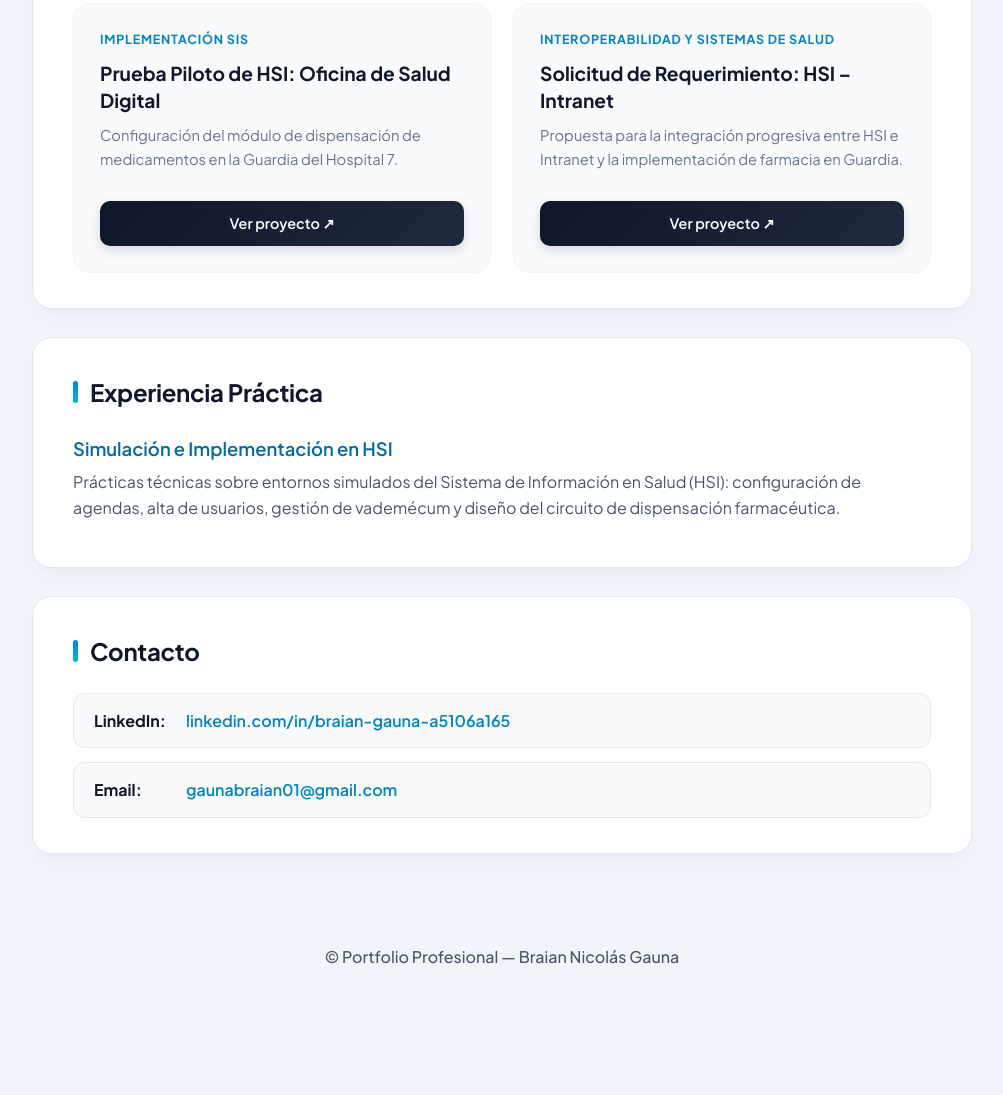
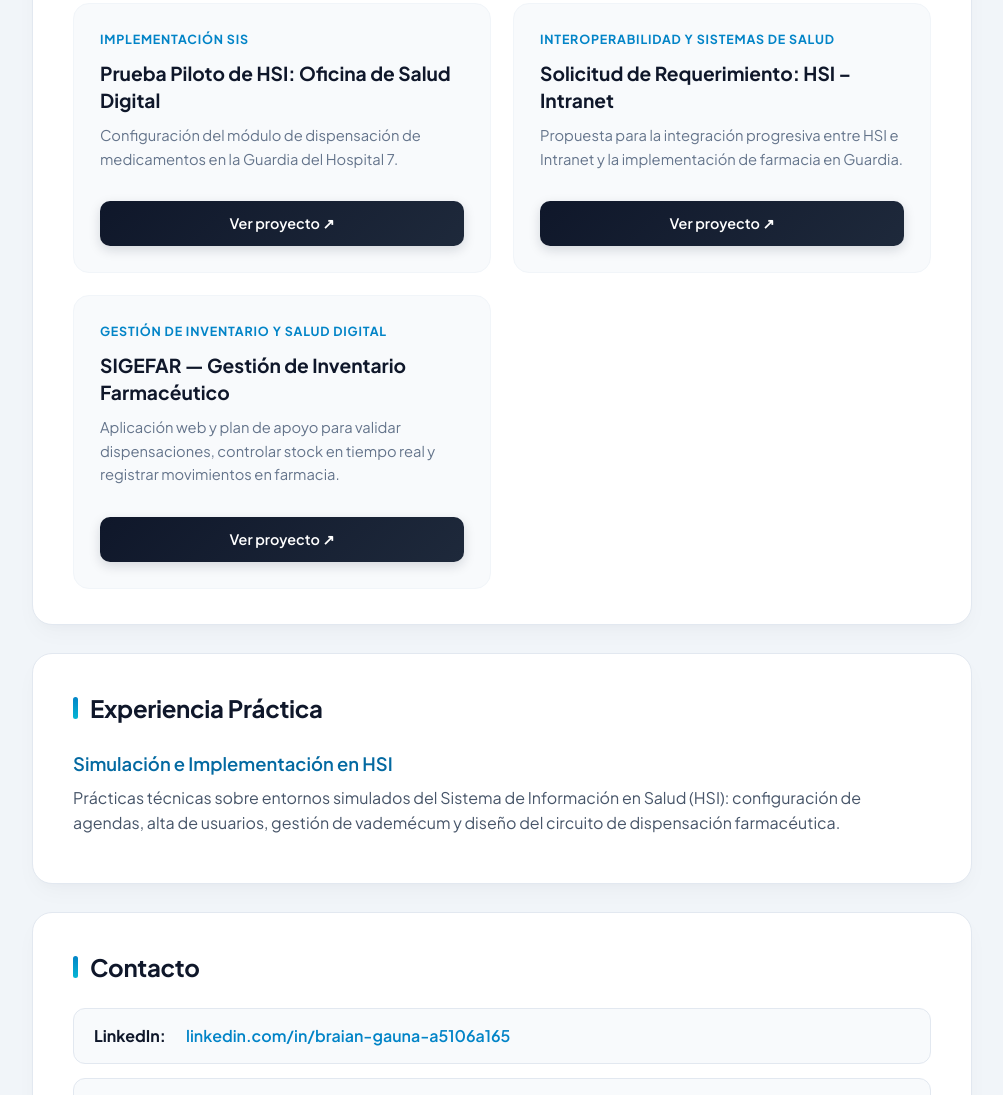
Before and after one commit to gaunabraian01-cyber/braiangauna.github.io, a plain HTML site: page index.html in a window 1280 px wide. Shown: the part 1854-2949 px from the top of the page, without its empty margins (138-1141 px from the left). Before the commit the page ends 2885 px from the top, so only its background shows below. Drawn offline with Linux system fonts and the light colour scheme.

Commit message:
Update index.html

```diff
--- a/index.html
+++ b/index.html
@@ -326,8 +326,7 @@
                 <li>Gestión de Proyectos</li>
             </ul>
         </section>
-
-        <!-- PROYECTOS ACADÉMICOS -->
+<!-- PROYECTOS ACADÉMICOS -->
 <section>
     <h2>Proyectos Académicos</h2>
 
@@ -393,9 +392,18 @@
             <a href="hsi-intranet.html" class="boton">Ver proyecto ↗</a>
         </div>
 
+        <!-- PROYECTO 7 -->
+        <div class="tarjeta">
+            <div>
+                <p class="tipo-proyecto">Gestión de Inventario y Salud Digital</p>
+                <h3>SIGEFAR — Gestión de Inventario Farmacéutico</h3>
+                <p>Aplicación web y plan de apoyo para validar dispensaciones, controlar stock en tiempo real y registrar movimientos en farmacia.</p>
+            </div>
+            <a href="sigefar.html" class="boton">Ver proyecto ↗</a>
+        </div>
+
     </div>
 </section>
-
         <!-- EXPERIENCIA PRÁCTICA -->
         <section>
             <h2>Experiencia Práctica</h2>
```
